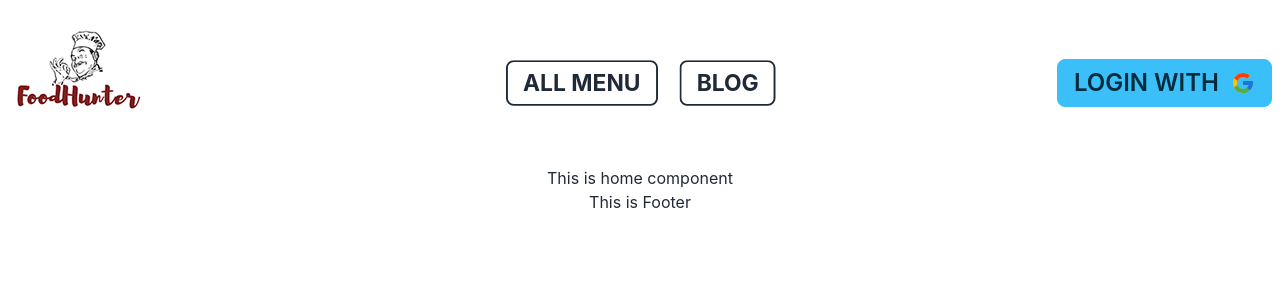
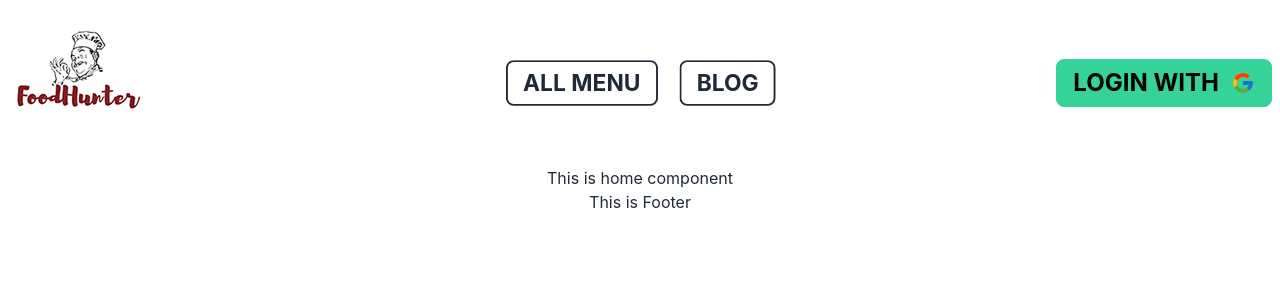
Before and after one commit to faazizpro/foodhunter-client-side, a React (Create React App) app: page / in a window 1280 px wide. Shown: the top 300 px of the page. Built offline with nearby package versions, Linux system fonts and the light colour scheme.

Commit message:
Navbar done

```diff
--- a/src/Pages/Home/NavBar.js/NavBar.js
+++ b/src/Pages/Home/NavBar.js/NavBar.js
@@ -27,7 +27,7 @@ const NavBar = () => {
                 </ul>
             </div>
             <div className="navbar-end">
-                <Link to='/login' className="btn btn-info lg:text-2xl">Login With <span className='ml-3'><FcGoogle/></span></Link>
+                <Link to='/login' className="btn btn-success text-black lg:font-bold lg:text-2xl">Login With <span className='ml-3'><FcGoogle/></span></Link>
             </div>
         </div>
     );
```
